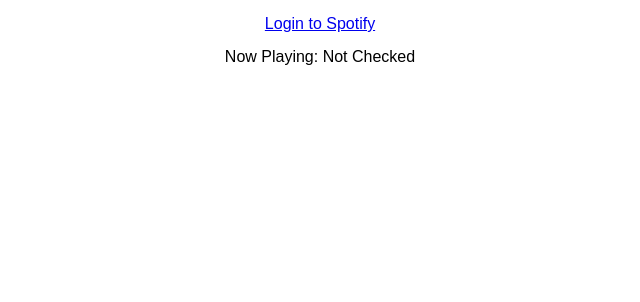
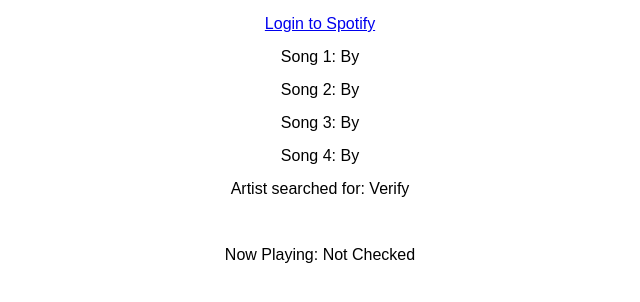
Before and after one commit to tappenze/bulgogi, a React (Create React App) app in the folder client/: page / in a window 1280 px wide. Shown: the top 302 px of the page, without its empty margins (320-960 px from the left). Built offline with nearby package versions, Linux system fonts and the light colour scheme; what spotify-web-api-js would draw is missing.

Commit message:
Music search functionality

```diff
--- a/client/src/App.js
+++ b/client/src/App.js
@@ -1,11 +1,11 @@
-import React, { Component } from 'react';
-import './App.css';
+import React, { Component } from "react";
+import "./App.css";
 
-import SpotifyWebApi from 'spotify-web-api-js';
+import SpotifyWebApi from "spotify-web-api-js";
 const spotifyApi = new SpotifyWebApi();
 
 class App extends Component {
-  constructor(){
+  constructor() {
     super();
     const params = this.getHashParams();
     const token = params.access_token;
@@ -14,14 +14,26 @@
     }
     this.state = {
       loggedIn: token ? true : false,
-      nowPlaying: { name: 'Not Checked', albumArt: '' }
+      nowPlaying: { name: "Not Checked", albumArt: "" },
+      artist: { name: "Verify", face: "" },
+      songs: {
+        name1: "",
+        artist1: "",
+        name2: "",
+        artist2: "",
+        name3: "",
+        artist3: "",
+        name4: "",
+        artist4: ""
       }
+    };
   }
   getHashParams() {
     var hashParams = {};
-    var e, r = /([^&;=]+)=?([^&;]*)/g,
+    var e,
+      r = /([^&;=]+)=?([^&;]*)/g,
       q = window.location.hash.substring(1);
-    e = r.exec(q)
+    e = r.exec(q);
     while (e) {
       hashParams[e[1]] = decodeURIComponent(e[2]);
       e = r.exec(q);
@@ -29,32 +41,82 @@
     return hashParams;
   }
 
-  getNowPlaying(){
-    spotifyApi.getMyCurrentPlaybackState()
-      .then((response) => {
+  getNowPlaying() {
+    spotifyApi.getMyCurrentPlaybackState().then(response => {
       this.setState({
         nowPlaying: {
           name: response.item.name,
           albumArt: response.item.album.images[0].url
         }
       });
-      })
+    });
   }
+
+  getSongByArtist(artist_name) {
+    spotifyApi.searchArtists(artist_name).then(response => {
+      this.setState({
+        artist: {
+          name: response.artists.items[0].name,
+          face: response.artists.items[0].images[0].url
+        }
+      });
+    });
+  }
+
+  getSong(song_name) {
+    spotifyApi.searchTracks(song_name).then(response => {
+      this.setState({
+        songs: {
+          name1: response.tracks.items[0].name,
+          artist1: response.tracks.items[0].artists[0].name,
+          name2: response.tracks.items[1].name,
+          artist2: response.tracks.items[1].artists[0].name,
+          name3: response.tracks.items[2].name,
+          artist3: response.tracks.items[2].artists[0].name,
+          name4: response.tracks.items[3].name,
+          artist4: response.tracks.items[3].artists[0].name
+        }
+      });
+    });
+  }
+
   render() {
     return (
       <div className="App">
-        <a href='http://localhost:8888' > Login to Spotify </a>
+        <a href="http://localhost:8888"> Login to Spotify </a>
         <div>
-          Now Playing: { this.state.nowPlaying.name }
+          Song 1: {this.state.songs.name1} By {this.state.songs.artist1}
         </div>
         <div>
-          <img src={this.state.nowPlaying.albumArt} style={{ height: 150 }}/>
+          Song 2: {this.state.songs.name2} By {this.state.songs.artist2}
         </div>
-        { this.state.loggedIn &&
+        <div>
+          Song 3: {this.state.songs.name3} By {this.state.songs.artist3}
+        </div>
+        <div>
+          Song 4: {this.state.songs.name4} By {this.state.songs.artist4}
+        </div>
+        <div>Artist searched for: {this.state.artist.name}</div>
+        <div>
+          <img src={this.state.artist.face} style={{ height: 150 }} />
+        </div>
+        <div>Now Playing: {this.state.nowPlaying.name}</div>
+        <div>
+          <img src={this.state.nowPlaying.albumArt} style={{ height: 150 }} />
+        </div>
+        {this.state.loggedIn && (
           <button onClick={() => this.getNowPlaying()}>
             Check Now Playing
           </button>
-        }
+        )}
+        {this.state.loggedIn && (
+          <button onClick={() => this.getSongByArtist("Cher")}>
+            Get artist Cher
+          </button>
+        )}
+        {this.state.loggedIn && (
+          <button onClick={() => this.getSong("Hero")}>Get Songs</button>
+        )}
       </div>
     );
   }
```
Also changed, not shown: 1 other file (tests, documents, lock files or other folders). Lines whose indentation alone changed are shown as unchanged.
